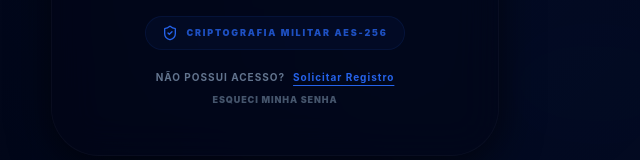
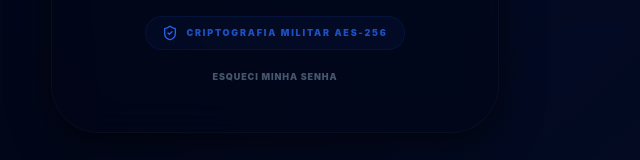
Before and after one commit to etitecnologies-sketch/whatch-pro, a React (Vite) app: page / in a window 1280 px wide. Shown: the part 708-868 px from the top of the page, without its empty margins (365-1005 px from the left). Built offline with nearby package versions, Linux system fonts and the light colour scheme; no server answers; the HTML template or start-up script is replaced by a standard one.

Commit message:
ui: remove self-registration link from login page for enterprise security

```diff
--- a/src/pages/Login.tsx
+++ b/src/pages/Login.tsx
@@ -131,15 +131,6 @@ export default function Login() {
                 <span className="text-[9px] font-black uppercase tracking-[0.2em] text-primary/80">Criptografia Militar AES-256</span>
             </div>
             <div className="flex flex-col items-center gap-2">
-                <p className="text-[10px] font-bold text-slate-500 uppercase tracking-widest">
-                  {isRegistering ? 'Já possui acesso?' : 'Não possui acesso?'}
-                  <button
-                    onClick={() => setIsRegistering(!isRegistering)}
-                    className="ml-2 text-primary hover:text-primary/80 transition-colors underline underline-offset-4"
-                  >
-                    {isRegistering ? 'Login' : 'Solicitar Registro'}
-                  </button>
-                </p>
                 <button className="text-[9px] font-black text-slate-600 uppercase tracking-widest hover:text-slate-400 transition-colors">
                   Esqueci minha senha
                 </button>
```
